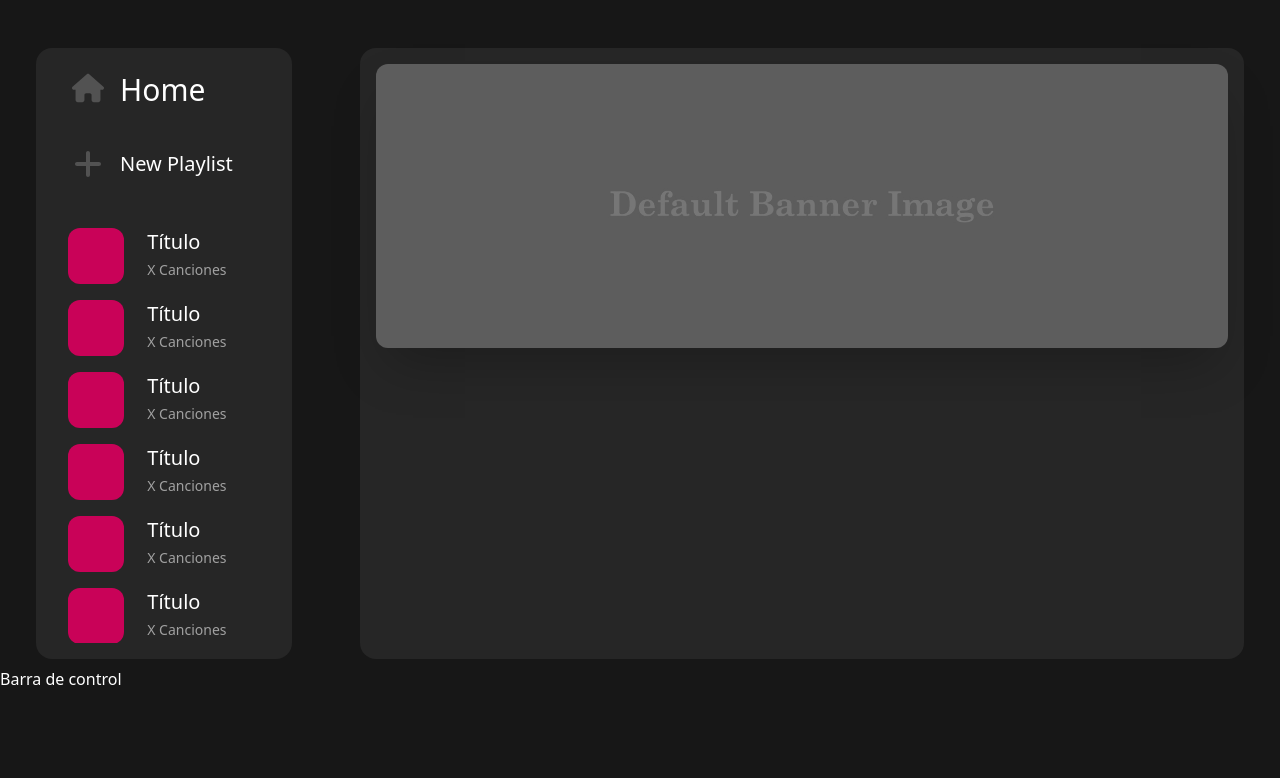
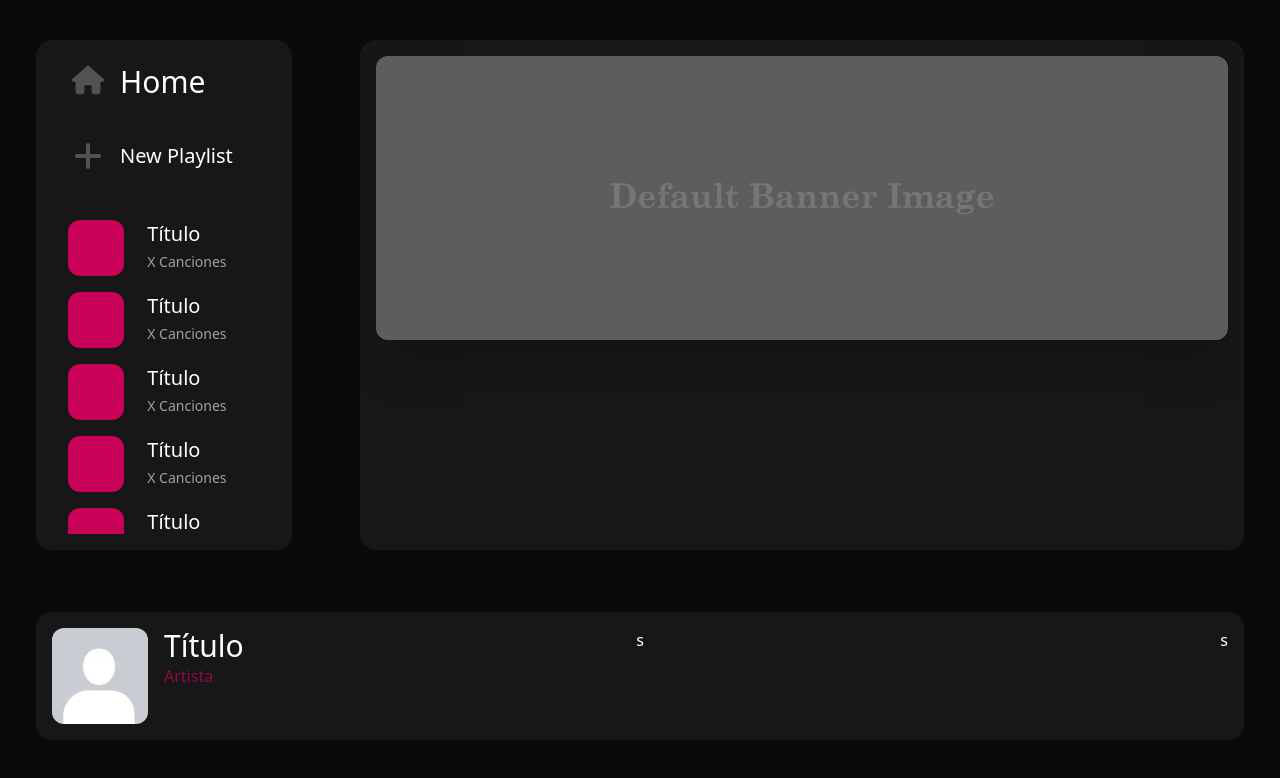
Before and after one commit to ZMiK0/Musy-app, an Angular app: page / in a window 1280 px wide. Shown: the top 778 px of the page. Built offline with nearby package versions, Linux system fonts and the light colour scheme.

Commit message:
Starting Playbar

```diff
--- a/src/app/app.component.html
+++ b/src/app/app.component.html
@@ -1,10 +1,10 @@
-<main class="gap-0 grid grid-cols-1 grid-rows-12 h-screen overflow-hidden text-white">
-  <div class="flex gap-17 row-span-10 mr-9 ml-9">
+<main class="gap-4 grid grid-cols-1 grid-rows-12 h-screen overflow-hidden text-white">
+  <div class="flex gap-17 row-span-9 2xl:row-span-10 mt-10 mr-9 ml-9">
     <app-sidebar></app-sidebar>
     <app-mainscreen></app-mainscreen>
   </div>
-  <div class="row-span-2">
-    Barra de control
+  <div class="row-span-2 mr-9 ml-9">
+    <app-playbar></app-playbar>
   </div>
 
 </main>
--- a/src/app/app.component.ts
+++ b/src/app/app.component.ts
@@ -3,11 +3,12 @@ import { CommonModule } from '@angular/common';
 import { invoke } from "@tauri-apps/api/core";
 import { SidebarComponent } from "./items/sidebar/sidebar.component";
 import { MainScreenComponent } from "./items/mainscreen/mainscreen.component";
+import { PlaybarComponent } from './items/playbar/playbar.component';
 
 @Component({
   selector: 'app-root',
   standalone: true,
-  imports: [CommonModule, SidebarComponent, MainScreenComponent],
+  imports: [CommonModule, SidebarComponent, MainScreenComponent, PlaybarComponent],
   templateUrl: './app.component.html',
   styleUrl: '../styles.css'
 })
--- a/src/app/items/mainscreen/mainscreen.component.html
+++ b/src/app/items/mainscreen/mainscreen.component.html
@@ -1,4 +1,4 @@
-<div class="bg-neutral-800 mt-12 p-4 rounded-2xl w-full 2xl:w-fit h-11/12">
+<div class="bg-neutral-900 p-4 rounded-2xl w-full 2xl:w-fit h-11/12">
     <!--Okey, banner, seccion de mas escuchados-->
     <img src="../../../assets/banner.jpg" alt="" class="shadow-2xl rounded-xl">
     <div>
--- /dev/null
+++ b/src/app/items/playbar/playbar.component.html
@@ -0,0 +1,20 @@
+<div class="grid grid-cols-3 bg-neutral-900 p-4 rounded-2xl w-full min-h-26">
+    <!--3 Divs, uno para la cancion, otro para el menu de control y otro para el volumen y extras-->
+    <div class="flex justify-self-start gap-4 w-full">
+        <div class="">
+            <img src="../../../assets/default.jpg" alt="" class="rounded-xl max-w-24 max-h-24">
+        </div>
+        <div>
+            <div class="grid grid-cols-1 text-left">
+                <h1 class="text-3xl">Título</h1>
+                <p class="text-ac1/70 text-md">Artista</p>
+            </div>
+        </div>
+    </div>
+    <div class="justify-self-center">
+        s
+    </div>
+    <div class="justify-self-end">
+        s
+    </div>
+</div>
--- a/src/app/items/sidebar/playlist-button/button.component.html
+++ b/src/app/items/sidebar/playlist-button/button.component.html
@@ -1,4 +1,4 @@
-<button class="hover:bg-neutral-500 hover:shadow-2xl p-2 rounded-2xl hover:scale-105 duration-200 transform">
+<button class="hover:bg-neutral-600 hover:shadow-2xl p-2 rounded-2xl hover:scale-105 duration-200 transform">
     <div class="grid grid-cols-2">
         <div class="bg-ac1 rounded-xl w-14 h-14"></div> <!--Imagen-->
         <div class="grid grid-cols-1 text-left">
--- a/src/app/items/sidebar/sidebar.component.html
+++ b/src/app/items/sidebar/sidebar.component.html
@@ -1,6 +1,6 @@
-<div class="grid grid-cols-1 grid-rows-1 mt-12 rounded-2xl min-w-64 h-11/12">
-    <div class="gap-6 grid grid-cols-1 bg-neutral-800 p-4 rounded-2xl">
-        <button class="hover:bg-neutral-500 hover:shadow-2xl fill-neutral-600 hover:fill-ac1 p-2 rounded-2xl hover:scale-105 duration-200 transform">
+<div class="grid grid-cols-1 grid-rows-1 rounded-2xl min-w-64 h-11/12">
+    <div class="gap-6 grid grid-cols-1 bg-neutral-900 p-4 rounded-2xl">
+        <button class="hover:bg-neutral-600 hover:shadow-2xl fill-neutral-600 hover:fill-ac1 p-2 rounded-2xl hover:scale-105 duration-200 transform">
             <div class="flex gap-6">
                 <svg xmlns="http://www.w3.org/2000/svg" viewBox="0 0 576 512" class="ml-3 w-8 h-8"><!--!Font Awesome Free 6.7.2 by @fontawesome - https://fontawesome.com License - https://fontawesome.com/license/free Copyright 2025 Fonticons, Inc.--><path d="M575.8 255.5c0 18-15 32.1-32 32.1l-32 0 .7 160.2c0 2.7-.2 5.4-.5 8.1l0 16.2c0 22.1-17.9 40-40 40l-16 0c-1.1 0-2.2 0-3.3-.1c-1.4 .1-2.8 .1-4.2 .1L416 512l-24 0c-22.1 0-40-17.9-40-40l0-24 0-64c0-17.7-14.3-32-32-32l-64 0c-17.7 0-32 14.3-32 32l0 64 0 24c0 22.1-17.9 40-40 40l-24 0-31.9 0c-1.5 0-3-.1-4.5-.2c-1.2 .1-2.4 .2-3.6 .2l-16 0c-22.1 0-40-17.9-40-40l0-112c0-.9 0-1.9 .1-2.8l0-69.7-32 0c-18 0-32-14-32-32.1c0-9 3-17 10-24L266.4 8c7-7 15-8 22-8s15 2 21 7L564.8 231.5c8 7 12 15 11 24z"/></svg>
                 <div class="-ml-2 text-left">
@@ -9,7 +9,7 @@
 
             </div>
         </button>
-        <button class="hover:bg-neutral-500 hover:shadow-2xl fill-neutral-600 hover:fill-ac1 p-2 rounded-2xl hover:scale-105 duration-200 transform">
+        <button class="hover:bg-neutral-600 hover:shadow-2xl fill-neutral-600 hover:fill-ac1 p-2 rounded-2xl hover:scale-105 duration-200 transform">
             <div class="flex gap-6">
                 <svg xmlns="http://www.w3.org/2000/svg" viewBox="0 0 448 512" class="ml-3 w-8 h-8"><!--!Font Awesome Free 6.7.2 by @fontawesome - https://fontawesome.com License - https://fontawesome.com/license/free Copyright 2025 Fonticons, Inc.--><path d="M256 80c0-17.7-14.3-32-32-32s-32 14.3-32 32l0 144L48 224c-17.7 0-32 14.3-32 32s14.3 32 32 32l144 0 0 144c0 17.7 14.3 32 32 32s32-14.3 32-32l0-144 144 0c17.7 0 32-14.3 32-32s-14.3-32-32-32l-144 0 0-144z"/></svg>
                 <div class="-ml-2 text-left">
--- a/src/index.html
+++ b/src/index.html
@@ -14,7 +14,7 @@
       }
 
       body {
-        background: oklch(0.205 0 0);
+        background: oklch(0.145 0 0);
 
       }
 
```
Also changed, not shown: src/app/items/playbar/playbar.component.ts (added, +14 -0 lines), src/assets/default.jpg (added).
